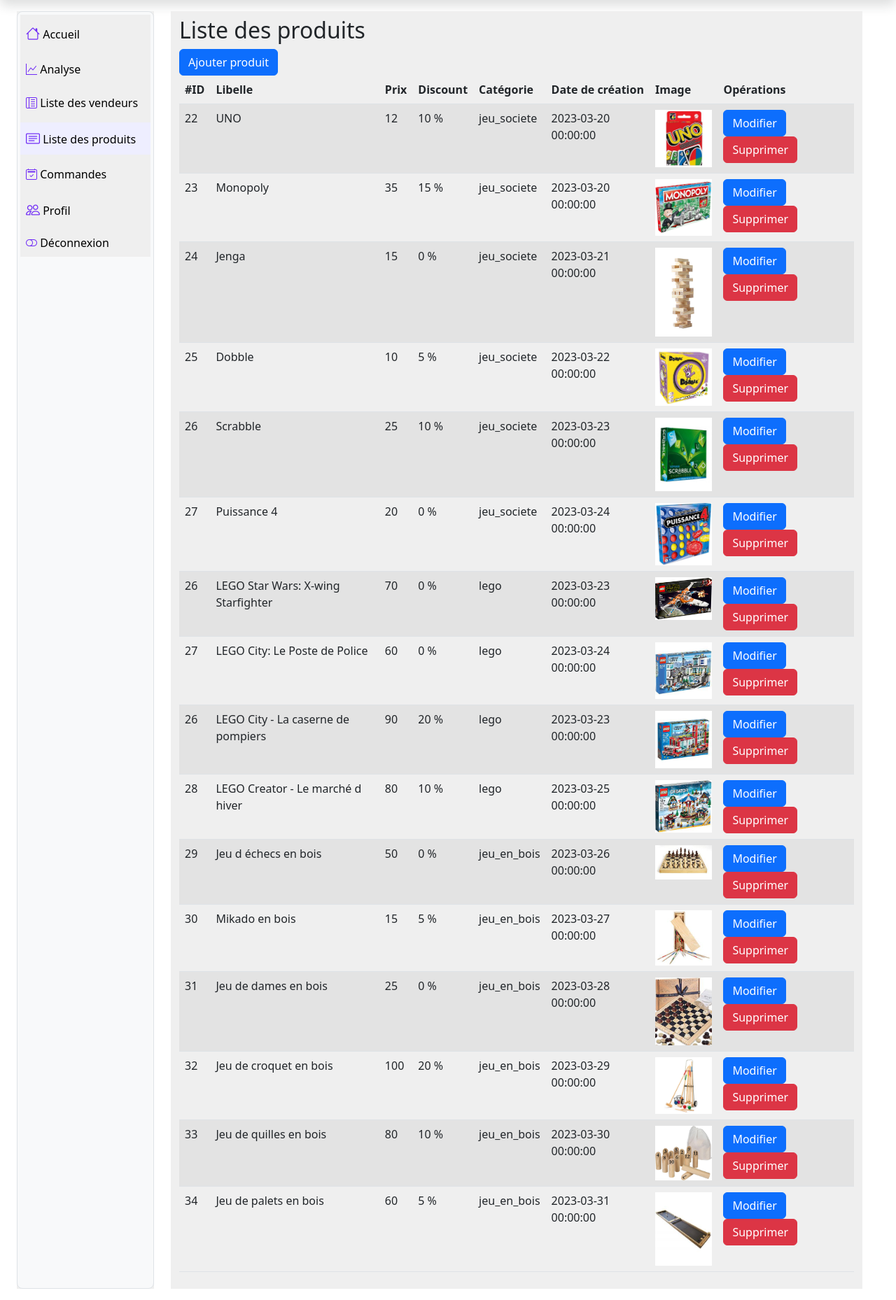
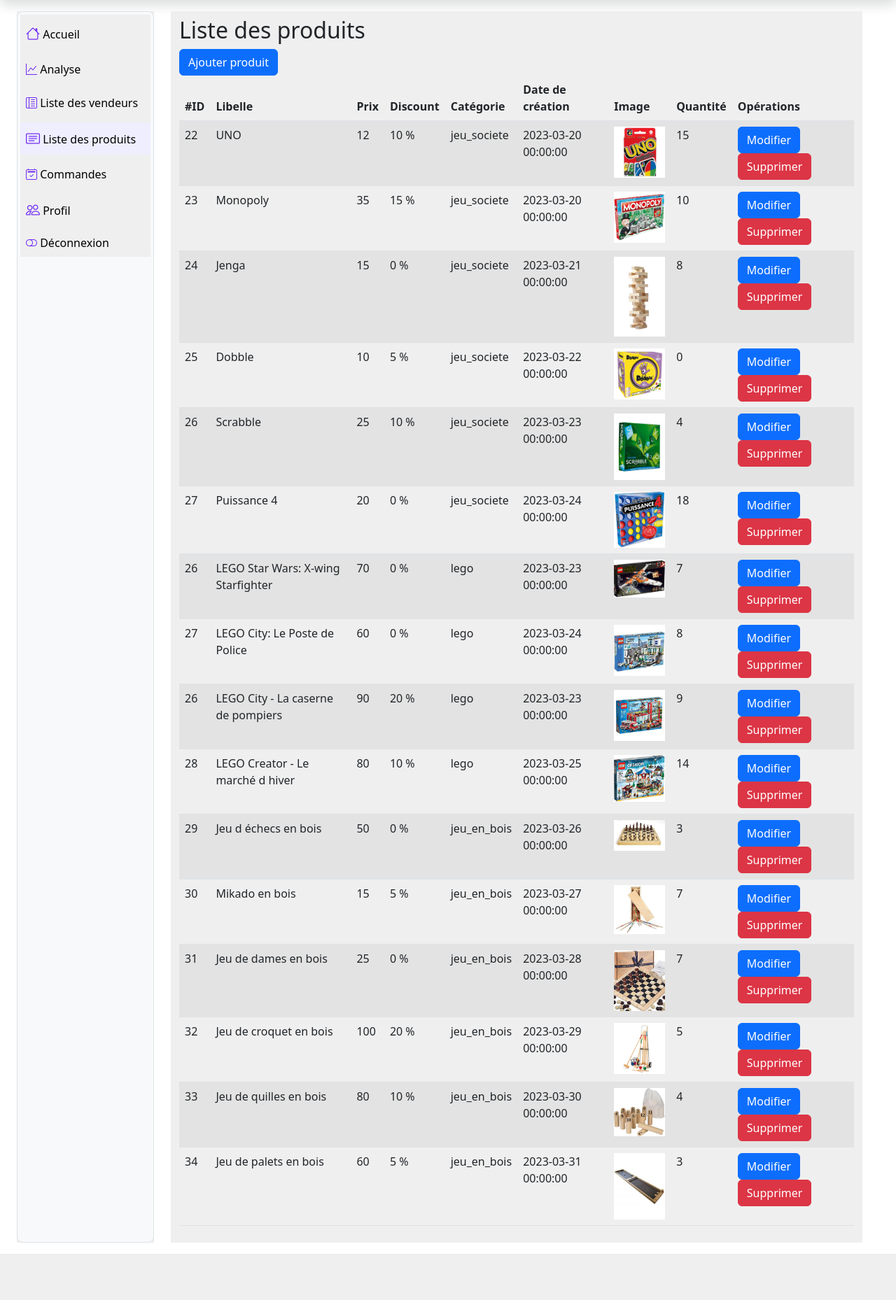
Before and after one commit to An2sBRR/E-commerce, a PHP site: page /E-commerce-main/vendeur/admin/produit_ad.php in a window 1280 px wide. Shown: the part 80-1938 px from the top of the page at 70% size. After the commit the page ends 1872 px from the top, so only its background shows below. Run offline with PHP 8.4, Linux system fonts and the light colour scheme; a user stored in the database is signed in; data comes from the database, SQL or seed files in the repository; some libraries are stand-ins or nearby versions.

Commit message:
Update produit_ad.php

```diff
--- a/vendeur/admin/produit_ad.php
+++ b/vendeur/admin/produit_ad.php
@@ -95,6 +95,7 @@
                                 <th>Catégorie</th>
                                 <th>Date de création</th>
                                 <th>Image</th>
+                                <th>Quantité</th>
                                 <th>Opérations</th>
                             </tr>
                         </thead>
@@ -114,7 +115,7 @@
                                 <td><?= $produit->categorie_libelle ?></td>
                                 <td><?= $produit->date_creation ?></td>
                                 <td><img class="img-fluid" width="90" src="../../data/<?= $produit->image ?>" alt="<?= $produit->libelle ?>"></td>
-
+                                <td><?= $produit->quantite ?></td>
                                 <td>
                                     <a class="btn btn-primary" href="../modif_prod.php?id=<?php echo $produit->id ?>">Modifier</a>
                                     <a class="btn btn-danger" href="../supp_prod.php?id=<?php echo $produit->id ?>" onclick="return confirm('Voulez vous vraiment supprimer le produit <?php echo $produit->libelle?> ?')">Supprimer</a>
```
